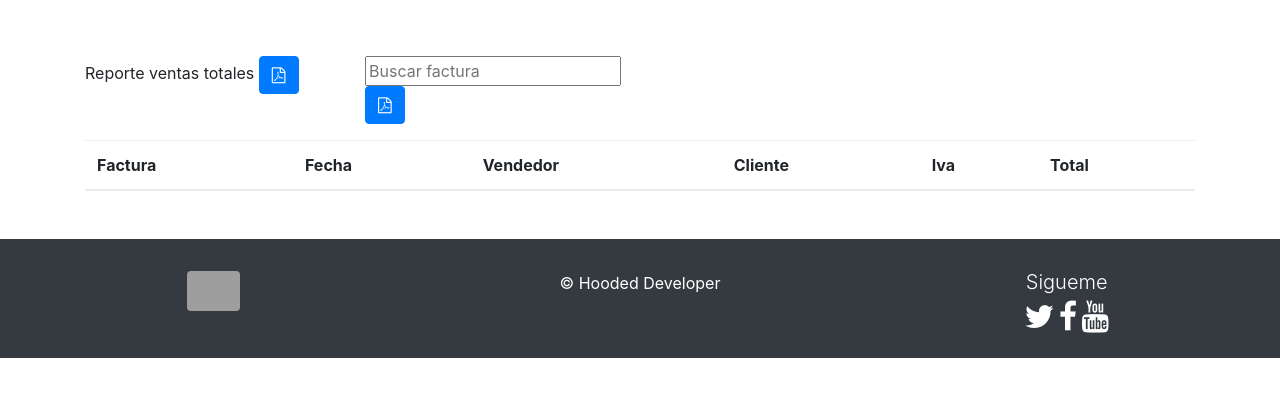
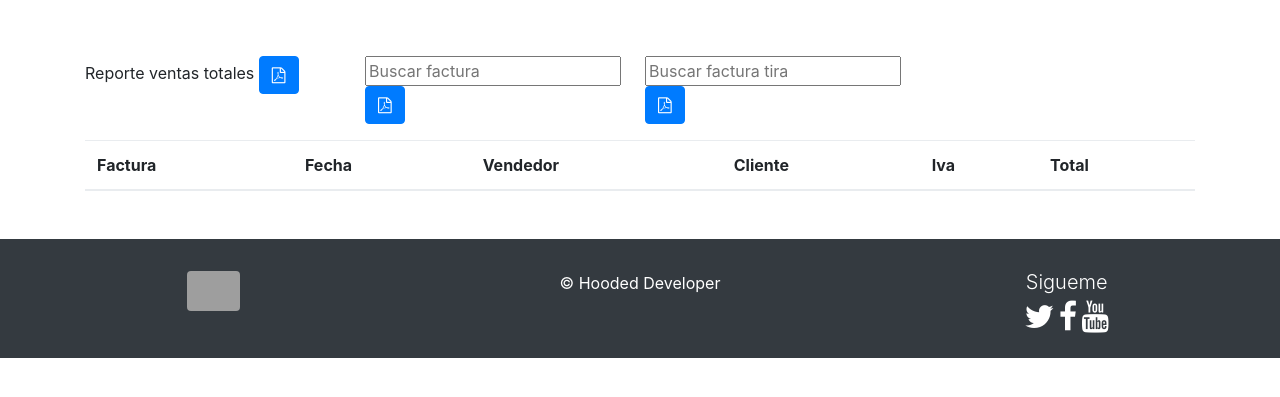
Before and after one commit to DevHoodChiquinquira/ElMayorista, a Django app: page /factura/list in a window 1280 px wide. Shown: the part 58-455 px from the top of the page. Run offline with Django 3.2, Linux system fonts and the light colour scheme; the visitor is signed in with stand-in values (Sample User, id 1); data that the repository does not hold is empty; parts of the project's set-up code (start-up, migrations or seed data) failed here and were passed over; some libraries are stand-ins or nearby versions; grey boxes are pictures that could not be loaded.

Commit message:
creacion de factura de tira Beta

```diff
--- a/factura/urls.py
+++ b/factura/urls.py
@@ -15,6 +15,9 @@ urlpatterns = [
     url(r'^factura/reporteAll', views.Generar_pdf, name='reporte_Facturas'),
     url(r'^factura/Pdf_Factura', views.PdfFactura.as_view(),
        name='reporte_Detalle_Factura'),
+    url(r'^factura/factura_Tira', views.FacturaTira.as_view(),
+        name='factura_tira'),
+
     # url(r'^factura$',
     # 	TemplateView.as_view(template_name="factura/factura_index.html"),
     # 	name="factura"),
--- a/factura/views.py
+++ b/factura/views.py
@@ -186,3 +186,14 @@ class PdfFactura(LoginRequiredMixin, PermissionRequiredMixin, TemplateView):
         datoFactura = Factura.objects.filter(serie=buscar)
         return write_pdf('factura/factura_Detalle.html',
                          { 'ventas':ventas, 'pagesize':'A4', 'datoFactura':datoFactura})
+
+
+class FacturaTira(LoginRequiredMixin, PermissionRequiredMixin, TemplateView):
+    permission_required = ('factura.add_factura')
+    def post(self, request, *args, **kwargs):
+        buscar = request.POST['busquedaT']
+        print(buscar)
+        ventas = DetalleFactura.objects.filter(factura=buscar).order_by("-producto")
+        datoFactura = Factura.objects.filter(serie=buscar)
+        return write_pdf('factura/factura_Tira.html',
+                         { 'ventas':ventas, 'pagesize':'A4', 'datoFactura':datoFactura})
--- a/templates/factura/factura_list.html
+++ b/templates/factura/factura_list.html
@@ -25,6 +25,18 @@
               </form>
           </div>
         </div>
+
+<!-- prueba tira -->
+<div class="form-group col-md-3 ">
+        <div class="busqueda">
+            <form class="navbar-search pull-left" method="POST" name="detalle_facturaT" action="{%url 'factura:factura_tira'%}">{% csrf_token%}
+                <input title="se requiere numero" type="number" name="busquedaT" class="search-query" placeholder="Buscar factura tira"  required>
+                <div class="btn-group">
+                    <button class="btn btn-primary" type="submit"><i class="icon fa fa-file-pdf-o"></i></button>
+                </div>
+            </form>
+        </div>
+      </div>
 </div>
 
 
```
Also changed, not shown: templates/base_factura.html (added, +43 -0 lines), templates/factura/factura_Tira.html (added, +23 -0 lines).
